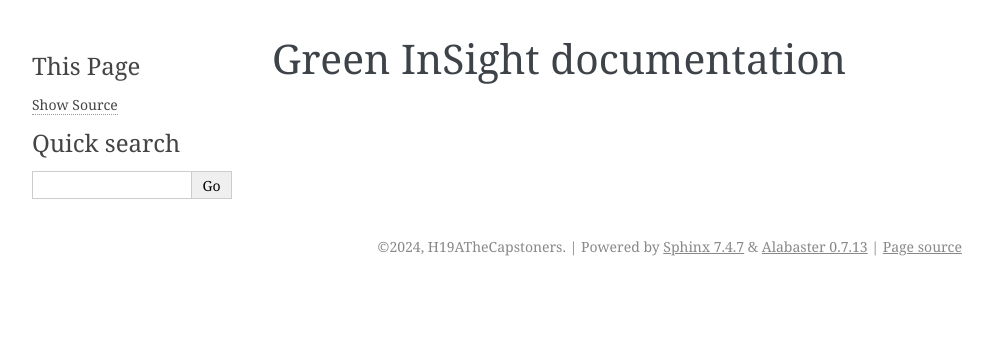
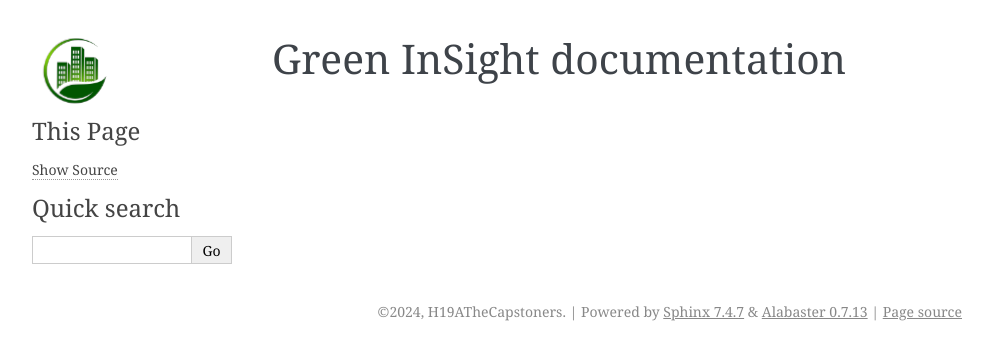
Before and after one commit to Vincent-Morcilla/Building_IoT_Data_Dashboard, a Sphinx documentation site: the page built from docs/index.rst, in a window 1280 px wide. Shown: the top 360 px of the page, without its empty margins (148-1141 px from the left). Built offline with Sphinx 7.4.7, drawn with Linux system fonts in a browser that asks for light colours; pages that are not in the unit, such as notebooks, are missing from menus.

Commit message:
Attempted pages deployment bugfix

```diff
--- a/docs/conf.py
+++ b/docs/conf.py
@@ -31,3 +31,4 @@ exclude_patterns = ["_build", "Thumbs.db", ".DS_Store", "tests", "test"]
 
 html_theme = "alabaster"
 html_static_path = ["_static"]
+html_logo = "../src/assets/logo.svg"
```
Also changed, not shown: 1 other file.
